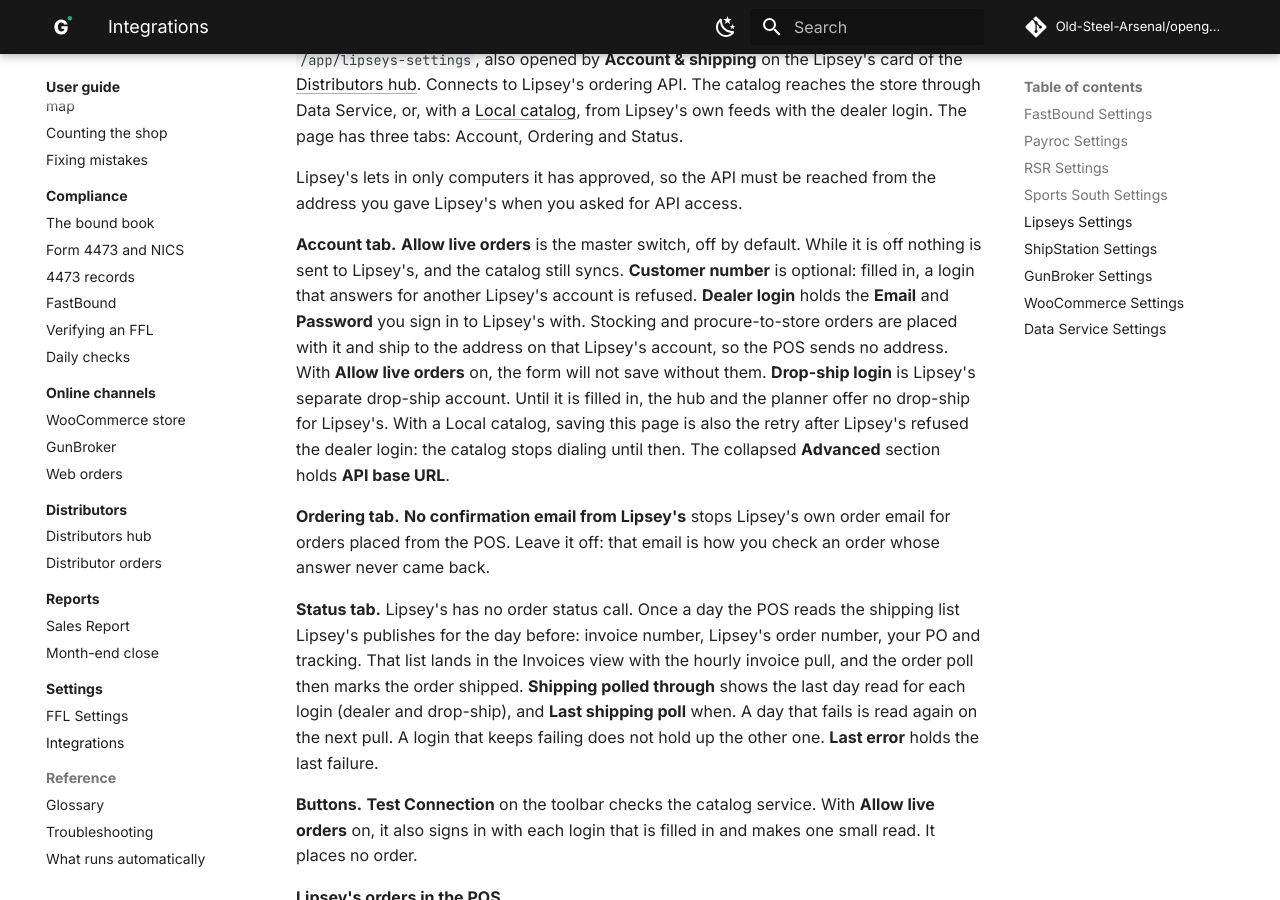
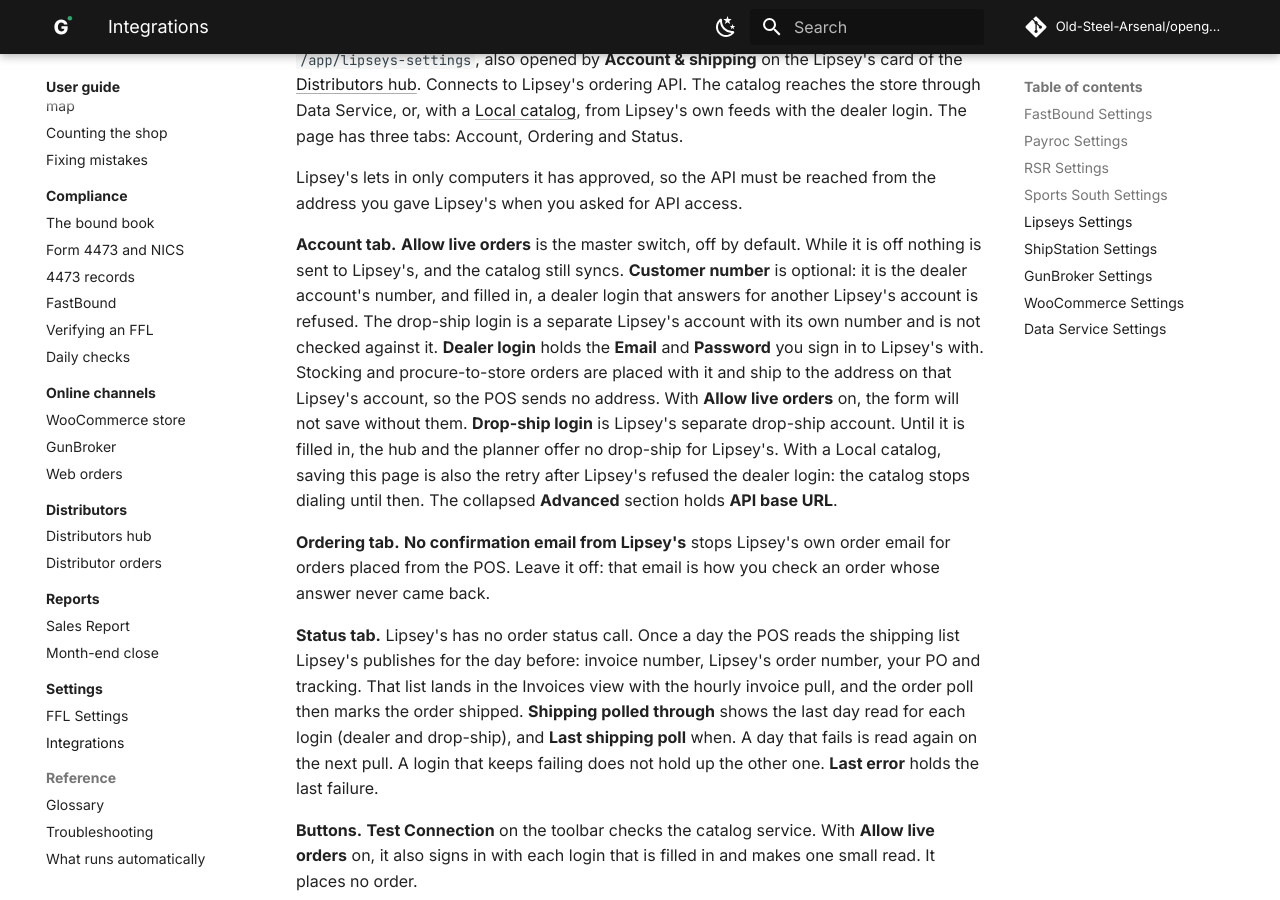
Before and after one commit to Old-Steel-Arsenal/gunstore-pos, an MkDocs documentation site: the page built from docs/guide/settings/integrations.md, in a window 1280 px wide and 900 px high, scrolled down 7781 px. Built offline with MkDocs 1.6.1 and Material for MkDocs 9.7.7, drawn with Linux system fonts in a browser that asks for light colours; comment, search, counter and statistics services are not loaded.

Commit message:
Lipsey's: the customer number checks the dealer login only
The drop-ship login is a separate Lipsey's account with its own customer
number, so checking it against the dealer account's number refused a valid
drop-ship login whenever the field was filled in.

```diff
--- a/docs/guide/settings/integrations.md
+++ b/docs/guide/settings/integrations.md
@@ -249,8 +249,10 @@
 
 **Account tab.** **Allow live orders** is the master switch, off by default.
 While it is off nothing is sent to Lipsey's, and the catalog still syncs.
-**Customer number** is optional: filled in, a login that answers for another
-Lipsey's account is refused. **Dealer login** holds the **Email** and
+**Customer number** is optional: it is the dealer account's number, and filled
+in, a dealer login that answers for another Lipsey's account is refused. The
+drop-ship login is a separate Lipsey's account with its own number and is not
+checked against it. **Dealer login** holds the **Email** and
 **Password** you sign in to Lipsey's with. Stocking and procure-to-store orders
 are placed with it and ship to the address on that Lipsey's account, so the POS
 sends no address. With **Allow live orders** on, the form will not save without
```
Also changed, not shown: 3 other files.
